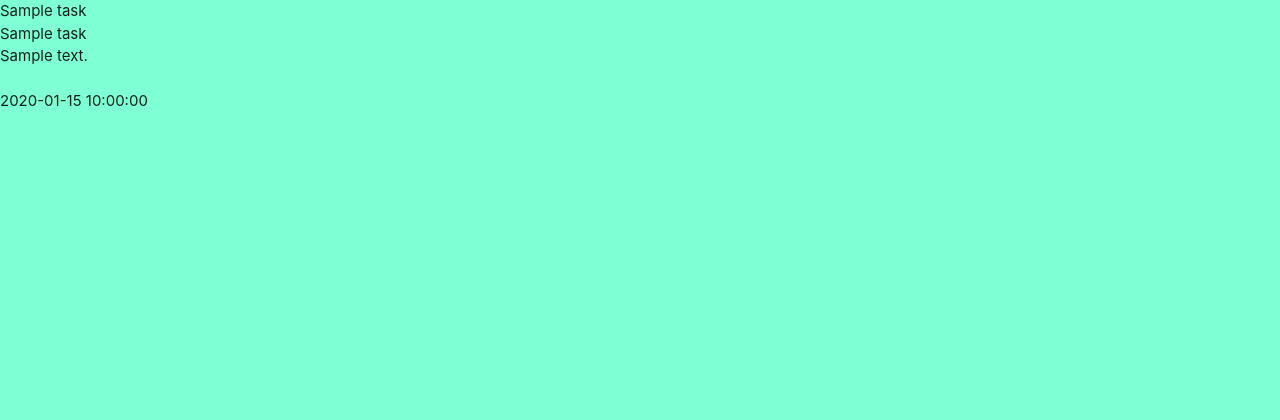
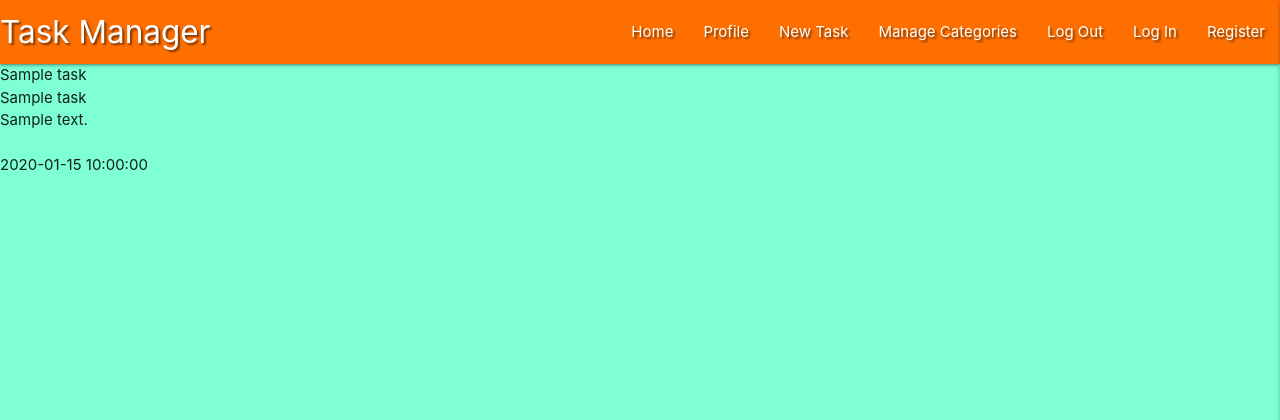
Before and after one commit to AwsSG/Noter, a Flask app: page / in a window 1280 px wide. Shown: the top 420 px of the page. Run offline with Flask 2, Linux system fonts and the light colour scheme; a database or web service that is not in the repository returns one stand-in record (values such as "Sample title"); some libraries are stand-ins or nearby versions.

Commit message:
Added Materialize navbar and side nav

```diff
--- a/static/css/style.css
+++ b/static/css/style.css
@@ -1,3 +1,7 @@
 body {
     background-color: aquamarine;
 }
+
+.text-shadow {
+    text-shadow: 2px 2px 2px rgba(0, 0, 0, 0.5);
+}
--- a/static/js/script.js
+++ b/static/js/script.js
@@ -0,0 +1,3 @@
+$(document).ready(function(){
+    $('.sidenav').sidenav({edge: "right"});
+  });
--- a/templates/base.html
+++ b/templates/base.html
@@ -16,6 +16,36 @@
 </head>
 
 <body>
+    <header>
+        <!-- top navbar -->
+        <nav class="nav-extended text-shadow amber darken-4">
+            <div class="nav-wrapper">
+                <a href="{{ url_for('get_tasks') }}" class="brand-logo">Task Manager</a>
+                <a href="#" data-target="mobile-demo" class="sidenav-trigger right"><i class="fas fa-bars"></i></a>
+                <ul class="right hide-on-med-and-down">
+                    <li><a href="{{ url_for('get_tasks') }}">Home</a></li>
+                    <li><a href="#">Profile</a></li>
+                    <li><a href="#">New Task</a></li>
+                    <li><a href="#">Manage Categories</a></li>
+                    <li><a href="#">Log Out</a></li>
+                    <li><a href="#">Log In</a></li>
+                    <li><a href="#">Register</a></li>
+
+                </ul>
+            </div>
+        </nav>
+        <!-- mobile sidenav -->
+        <ul class="sidenav" id="mobile-demo">
+            <li><h4 class="center-align amber-text text-darken-4">Task Manager</h4></li>
+            <li><a href="{{ url_for('get_tasks') }}">Home</a></li>
+            <li><a href="#">Profile</a></li>
+            <li><a href="#">New Task</a></li>
+            <li><a href="#">Manage Categories</a></li>
+            <li><a href="#">Log Out</a></li>
+            <li><a href="#">Log In</a></li>
+            <li><a href="#">Register</a></li>
+        </ul>
+    </header>
 
     {% block content %}
     {% endblock %}
```
